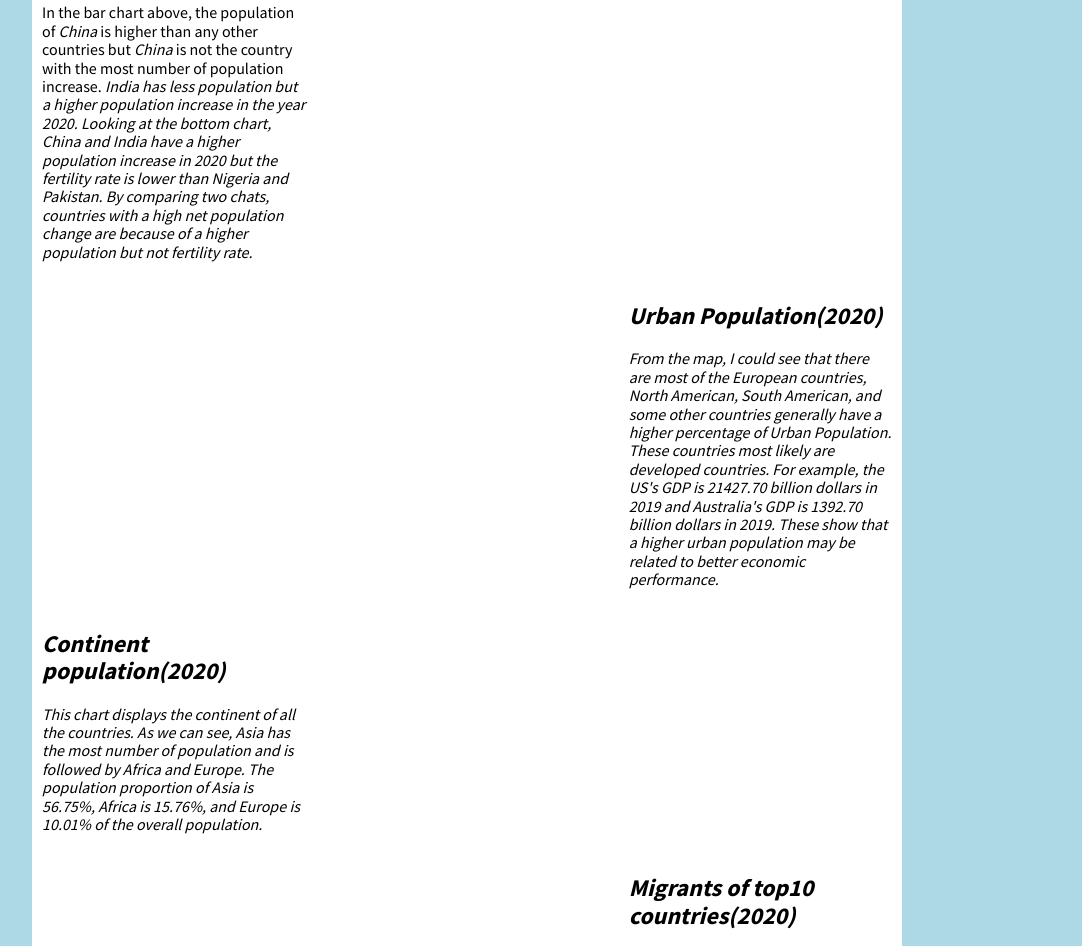
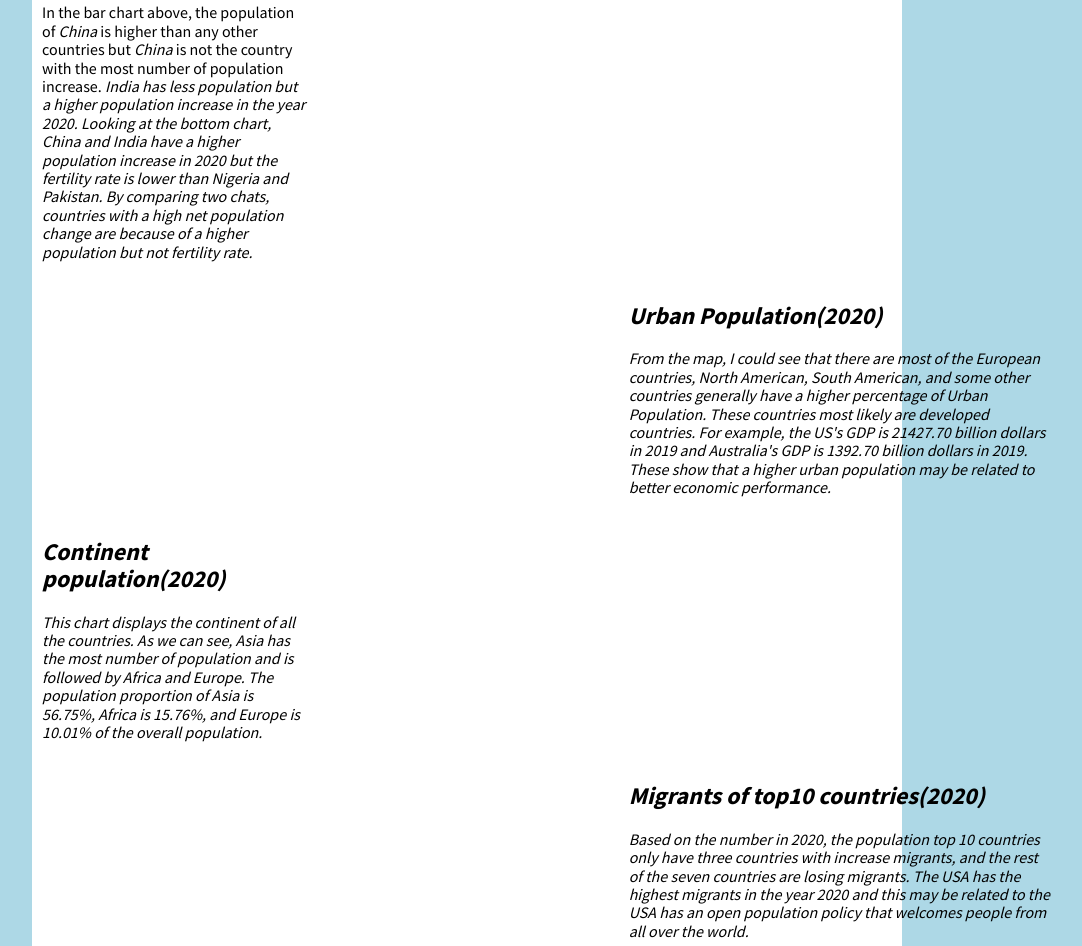
Before and after one commit to ShuoZhang-123456/FIT3179, a plain HTML site: page index.html in a window 1280 px wide. Shown: the part 953-1899 px from the top of the page, without its empty margins (173-1255 px from the left). Drawn offline with nearby package versions, Linux system fonts and the light colour scheme; a script that the page names is missing.

Commit message:
Update index.html

```diff
--- a/index.html
+++ b/index.html
@@ -55,6 +55,10 @@
     }
     #vis7{
       padding-left:30px;
+    }
+  .description-right-right {
+      padding-left: 20px;
+    width: 150%;
     }
 
   </style>
@@ -124,7 +128,7 @@ By comparing two chats, countries with a high net population change are because
           <div id="vis4"  class="vis-container"></div>
         </div>
         <div class="pure-u-1-3">
-          <div class="description description-right">
+          <div class="description description-right-right">
             <h2>Urban Population(2020)</h2>
             <p>From the map, I could see that there are most of the European countries, North American, South American, and some other countries generally have a higher percentage of Urban Population. These countries most likely are developed countries. For example, the US's GDP is 21427.70 billion dollars in 2019 and Australia's GDP is 1392.70 billion dollars in 2019. These show that a higher urban population may be related to better economic performance.</p>
           </div>
@@ -154,7 +158,7 @@ By comparing two chats, countries with a high net population change are because
           <div id="vis6"  class="vis-container"></div>
         </div>
         <div class="pure-u-1-3">
-          <div class="description description-right">
+          <div class="description description-right-right">
             <h2>Migrants of top10 countries(2020)</h2>
             <p>Based on the number in 2020, the population top 10 countries only have three countries with increase migrants, and the rest of the seven countries are losing migrants. The USA has the highest migrants in the year 2020 and this may be related to the USA has an open population policy that welcomes people from all over the world.</p>
           </div>
```
